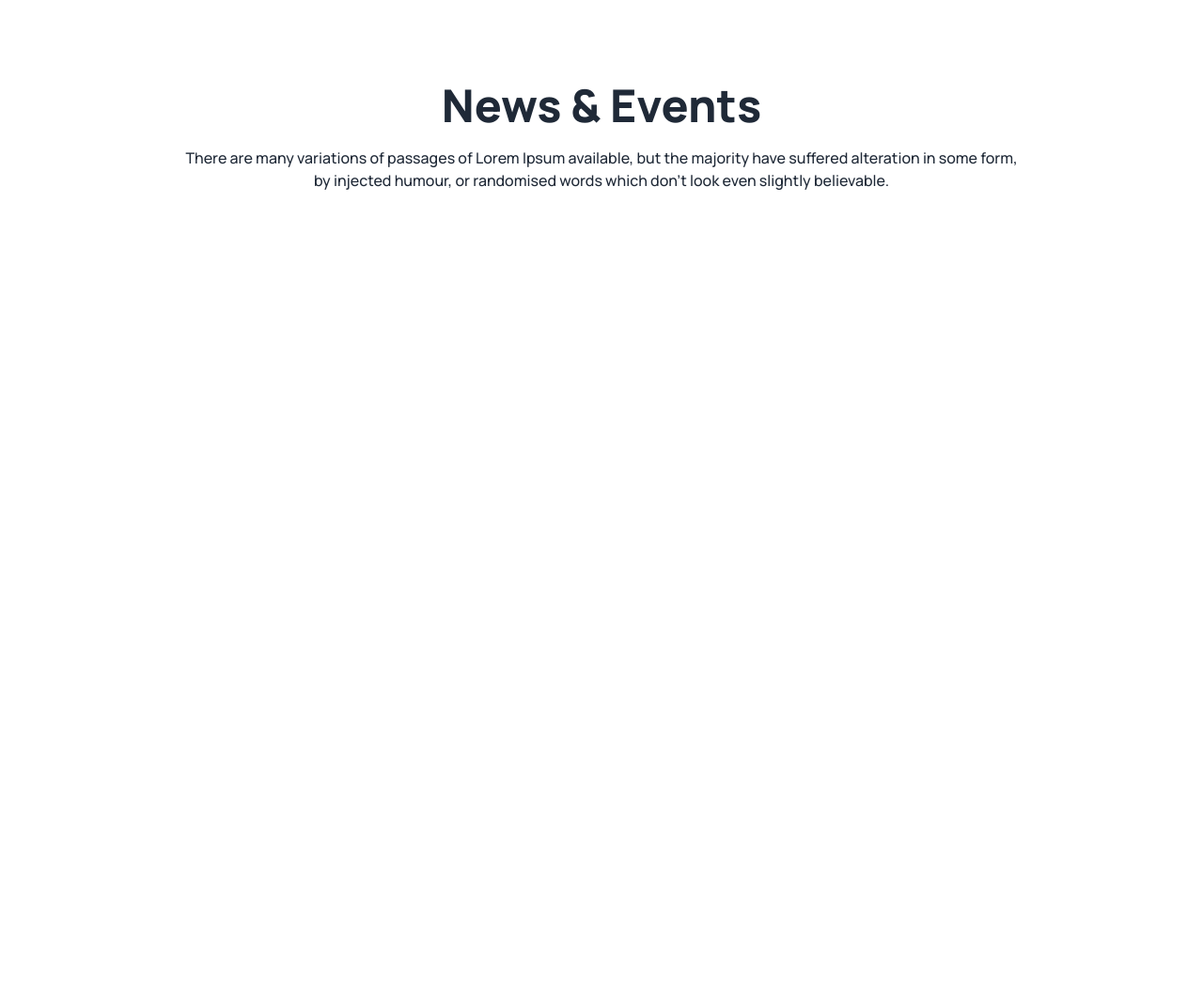
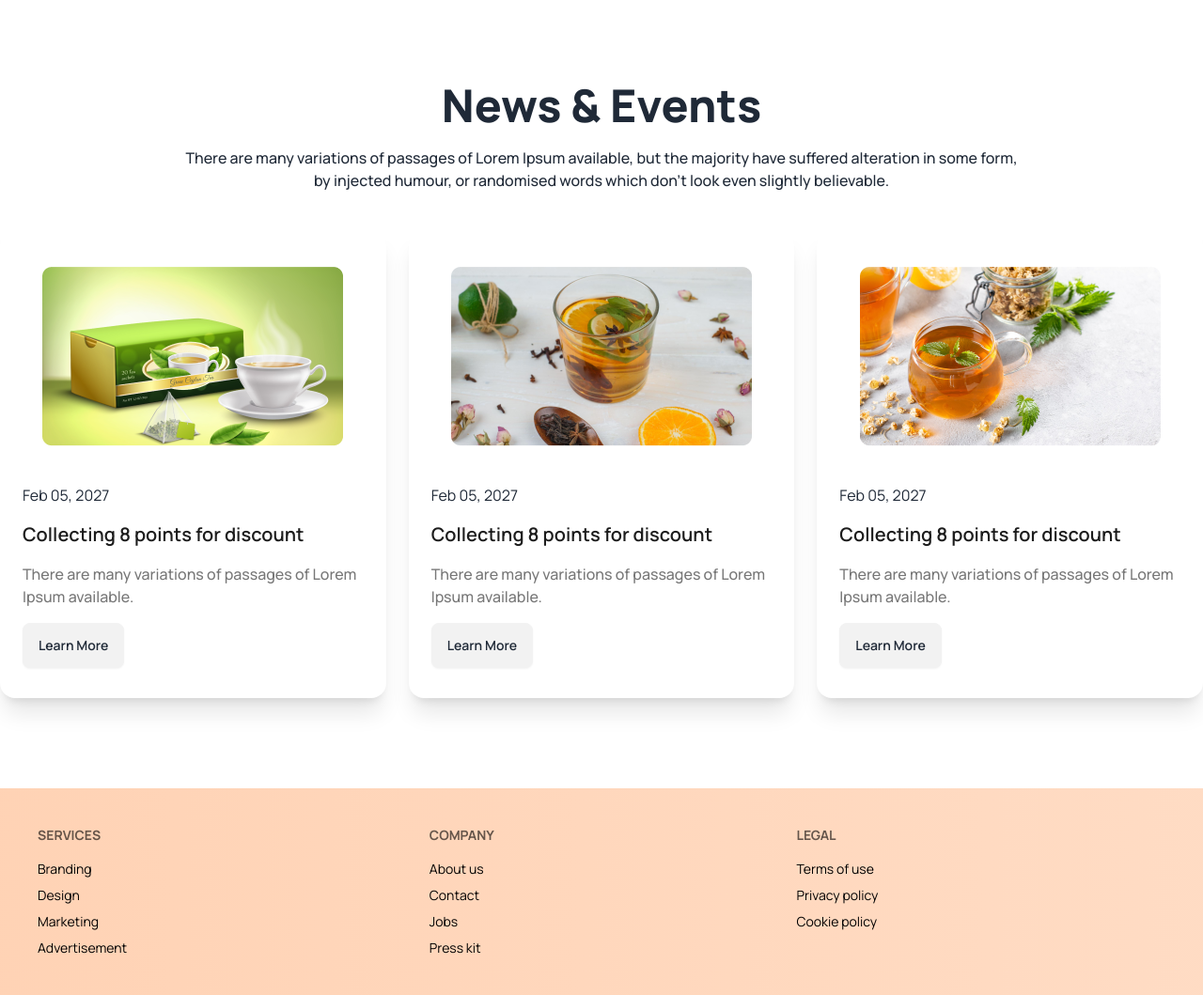
Before and after one commit to KMTonmoy/Tea-House-Landing-DaisyUI, a plain HTML site: page index.html in a window 1280 px wide. Shown: the part 3063-4122 px from the top of the page at 94% size. Before the commit the page ends 3363 px from the top, so only its background shows below. Drawn offline with nearby package versions, Linux system fonts and the light colour scheme.

Commit message:
Meet Our Super Clients section Compleate

```diff
--- a/index.html
+++ b/index.html
@@ -194,14 +194,15 @@
 
         <!-- Super Client Review Section  -->
 
-        <section class="bg-gradient-to-r from-[#ff0000b3] to-[#ff8838b3] px-20  rounded-lg">
+        <section class="bg-gradient-to-r from-[#ff0000b3] to-[#ff8838b3] md:px-20  rounded-lg">
 
             <div class="hero min-h-screen">
                 <div class="hero-content flex-col lg:flex-row gap-14">
 
                     <div class="md:w-1/2">
                         <h1 class="text-5xl font-bold text-white">Meet Our Super Clients</h1>
-                        <p class="py-6 text-white">There are many variations of passages of Lorem Ipsum available, but the majority
+                        <p class="py-6 text-white">There are many variations of passages of Lorem Ipsum available, but
+                            the majority
                             have suffered alteration in some form, by injected humour, or randomised words which don't
                             look even slightly believable. </p>
                         <button class="btn bg-white w-32 h-14 font-bold text-[#F00] text-base">Get Started</button>
@@ -209,12 +210,13 @@
 
                     <div class="md:w-1/2 bg-base-100 shadow-xl w-[443px] h-[233px] rounded-2xl">
                         <img src="assets/Ellipse 148.png" class="-ml-6 border-2 rounded-full border-red-600" alt="">
-                     <div class="p-5">
-                        <p class="text-base text-primary-p-color font-normal ">We are providing the best and suitable home insurance services for the people who are
-                            interested to treatment</p>
-                        <h1 class="text-lg text-[#1C1C1C] font-bold mt-5">Ilham Yuda</h1>
-                        <p class="text-base text-primary-p-color font-normal mt-2">Businessman</p>
-                     </div>
+                        <div class="p-5">
+                            <p class="text-base text-primary-p-color font-normal ">We are providing the best and
+                                suitable home insurance services for the people who are
+                                interested to treatment</p>
+                            <h1 class="text-lg text-[#1C1C1C] font-bold mt-5">Ilham Yuda</h1>
+                            <p class="text-base text-primary-p-color font-normal mt-2">Businessman</p>
+                        </div>
                     </div>
 
                 </div>
@@ -234,12 +236,75 @@
                 the majority have suffered alteration
                 in some form, <br> by injected humour, or randomised words which don't look even slightly believable.
             </p>
+
+
+            <div class="grid grid-cols-1 md:grid-cols-3 justify-center gap-6 mt-10">
+                <div class="card bg-base-100 shadow-xl">
+                    <figure class="pt-10"><img src="assets/news-1.png" alt="Shoes" /></figure>
+                    <div class="card-body px-6 text-left">
+                        <p class="text-[#777] text-base font-medium"></p>Feb 05, 2027</p>
+                        <h2 class="card-title text-xl text-[#1C1C1C]">Collecting 8 points for discount</h2>
+                        <p class=" text-left text-[#777] text-base font-medium mt-2">There are many variations of passages of Lorem Ipsum available.</p>
+                        <div class="card-actions">
+                            <button class="btn mt-2">Learn More</button>
+                        </div>
+                    </div>
+                </div>
+                <div class="card bg-base-100 shadow-xl">
+                    <figure class="pt-10"><img src="assets/news-2.png" alt="Shoes" /></figure>
+                    <div class="card-body px-6 text-left">
+                        <p class="text-[#777] text-base font-medium"></p>Feb 05, 2027</p>
+                        <h2 class="card-title text-xl text-[#1C1C1C]">Collecting 8 points for discount</h2>
+                        <p class=" text-left text-[#777] text-base font-medium mt-2">There are many variations of passages of Lorem Ipsum available.</p>
+                        <div class="card-actions">
+                            <button class="btn mt-2">Learn More</button>
+                        </div>
+                    </div>
+                </div>
+                <div class="card bg-base-100 shadow-xl">
+                    <figure class="pt-10"><img src="assets/news-3.png" alt="Shoes" /></figure>
+                    <div class="card-body px-6 text-left">
+                        <p class="text-[#777] text-base font-medium"></p>Feb 05, 2027</p>
+                        <h2 class="card-title text-xl text-[#1C1C1C]">Collecting 8 points for discount</h2>
+                        <p class=" text-left text-[#777] text-base font-medium mt-2">There are many variations of passages of Lorem Ipsum available.</p>
+                        <div class="card-actions">
+                            <button class="btn mt-2">Learn More</button>
+                        </div>
+                    </div>
+                </div>
+
+            </div>
         </section>
     </main>
 
 
 
 
+
+    <footer class="footer p-10 bg-gradient-to-r text-black from-[#ff88385f] to-[#ff88384c] text-neutral-content">
+        <nav>
+          <header class="footer-title">Services</header>
+          <a class="link link-hover">Branding</a>
+          <a class="link link-hover">Design</a>
+          <a class="link link-hover">Marketing</a>
+          <a class="link link-hover">Advertisement</a>
+        </nav>
+        <nav>
+          <header class="footer-title">Company</header>
+          <a class="link link-hover">About us</a>
+          <a class="link link-hover">Contact</a>
+          <a class="link link-hover">Jobs</a>
+          <a class="link link-hover">Press kit</a>
+        </nav>
+        <nav>
+          <header class="footer-title">Legal</header>
+          <a class="link link-hover">Terms of use</a>
+          <a class="link link-hover">Privacy policy</a>
+          <a class="link link-hover">Cookie policy</a>
+        </nav>
+      </footer>
+
+
     <script src="https://kit.fontawesome.com/9a67b7fa89.js" crossorigin="anonymous"></script>
 </body>
 
```
